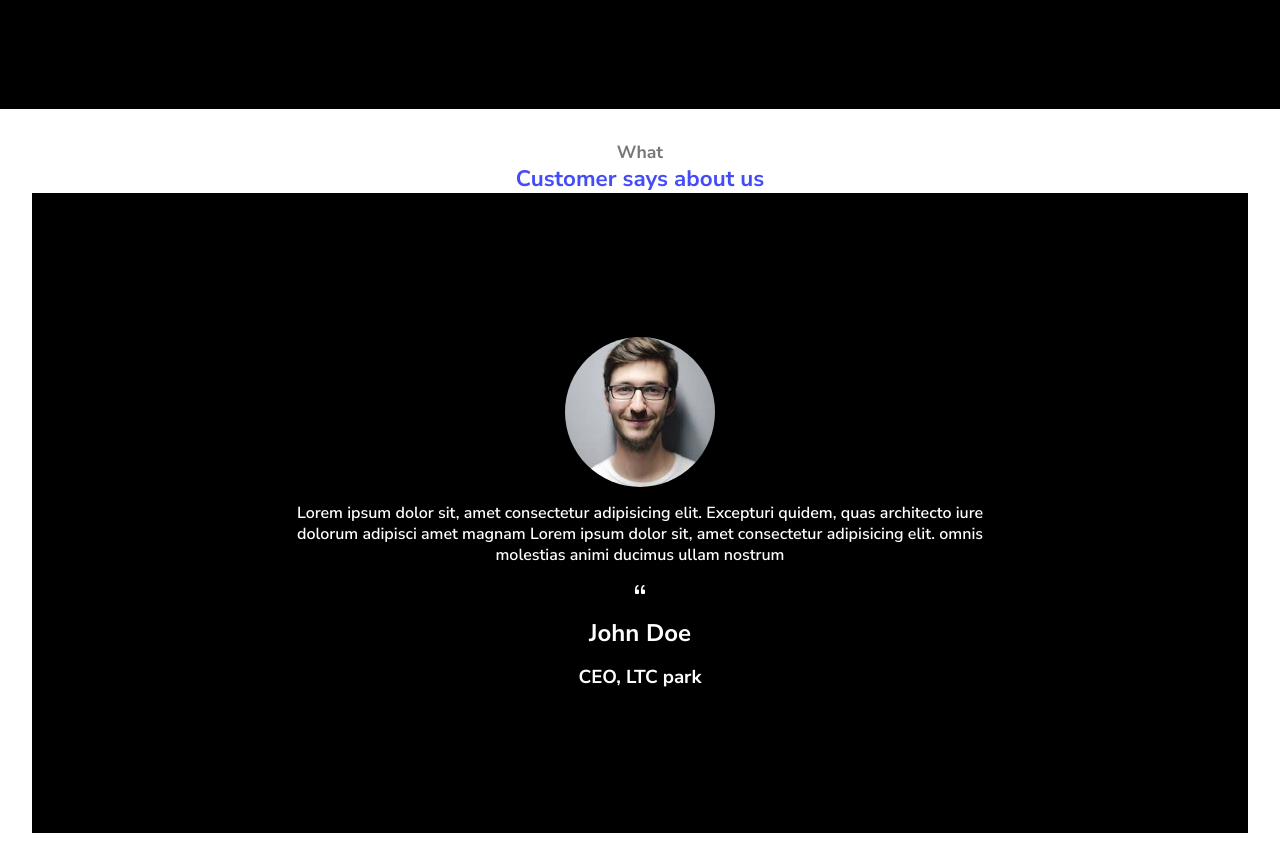
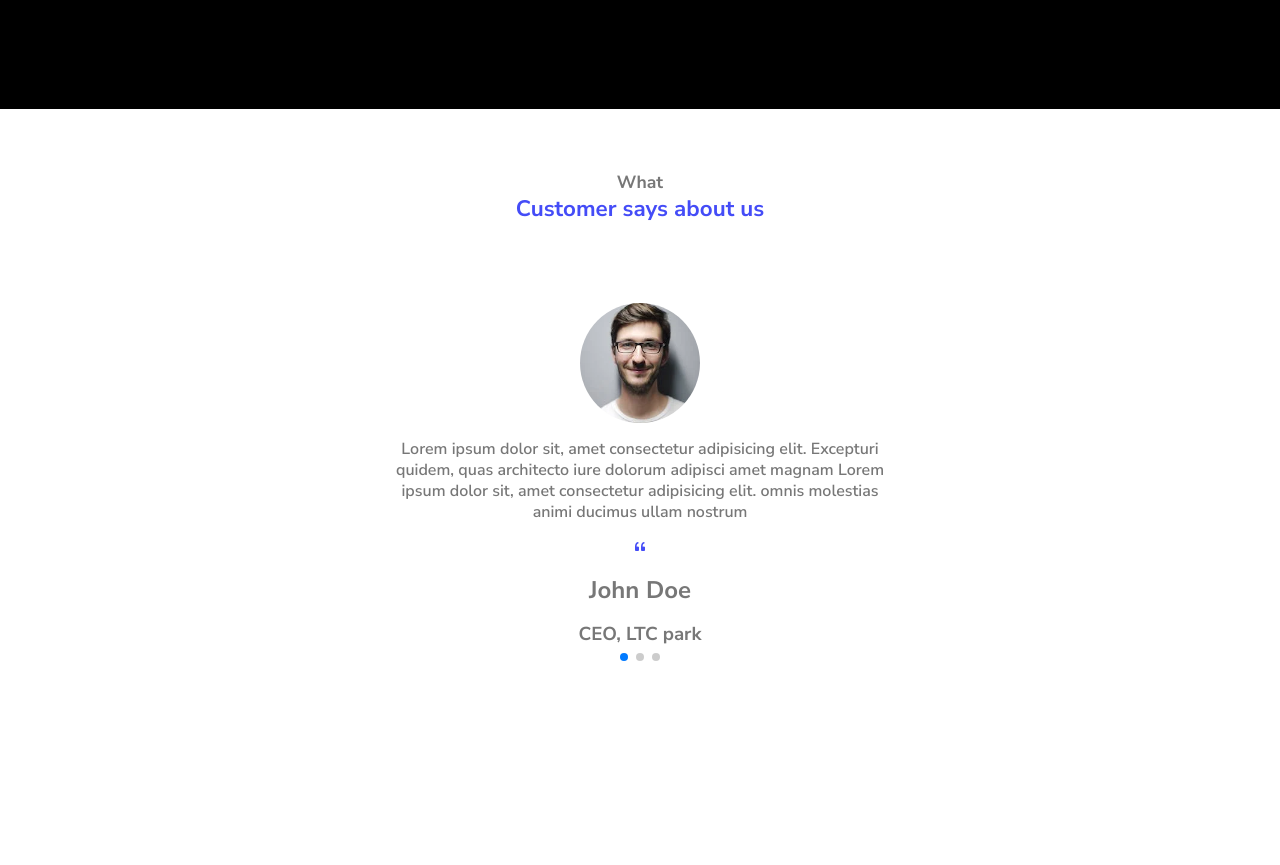
Before and after one commit to anthonyponson/NeoNexus, a website: page index.html in a window 1280 px wide. Shown: the part 3005-3870 px from the top of the page. After the commit the page ends 3714 px from the top, so only its background shows below. Drawn offline with nearby package versions, Linux system fonts and the light colour scheme.

Commit message:
testmonial added

```diff
--- a/index.html
+++ b/index.html
@@ -6,12 +6,19 @@
     <meta http-equiv="X-UA-Compatible" content="IE=edge">
     <meta name="viewport" content="width=device-width, initial-scale=1.0">
 
+    <link rel="stylesheet" href="css/swiper.min.css">
 
-    <link rel="stylesheet" href="https://cdn.jsdelivr.net/npm/bootstrap-icons@1.9.1/font/bootstrap-icons.css">
-
-    <link rel="stylesheet" href="https://cdn.jsdelivr.net/npm/bootstrap-icons@1.9.1/font/bootstrap-icons.css">
+    <link rel="stylesheet"
+        href="https://cdnjs.cloudflare.com/ajax/libs/bootstrap-icons/1.9.1/font/bootstrap-icons.min.css"
+        integrity="sha512-5PV92qsds/16vyYIJo3T/As4m2d8b6oWYfoqV+vtizRB6KhF1F9kYzWzQmsO6T3z3QG2Xdhrx7FQ+5R1LiQdUA=="
+        crossorigin="anonymous" referrerpolicy="no-referrer" />
 
     <link rel="stylesheet" href="css/style.css">
+
+
+
+
+
 
     <title>portfolio</title>
 </head>
@@ -272,6 +279,7 @@
                 <!-- <h3>App Development</h3> -->
             </div>
 
+
             <div class="work__bg6">
                 <!-- <h3>IOS Development</h3> -->
             </div>
@@ -288,7 +296,7 @@
         </div>
     </section>
 
-    <section class="testimonials">
+    <section class="testmonials">
 
         <div class="container container--pall">
 
@@ -298,11 +306,11 @@
 
             </div>
 
-            <div class="testmonials__testmonial">
+            <div class="testmonials__testmonial swiper mySwiper">
 
-                <div class="testmonials__content">
+                <div class="testmonials__content swiper-wrapper">
 
-                    <div class="testmonials__slide">
+                    <div class="testmonials__slide swiper-slide">
 
                         <div class="testmonials__image">
 
@@ -318,7 +326,7 @@
                                 consectetur
                                 adipisicing elit. omnis molestias animi ducimus ullam nostrum</p>
 
-                                <i class="bi bi-quote"></i>
+                            <i class="bi bi-quote"></i>
 
                             <h1 class="primary-heading">John Doe</h1>
 
@@ -326,13 +334,73 @@
 
                         </div>
 
+
+
+
                     </div>
-                </div>
+
+                    <div class="testmonials__slide swiper-slide">
+
+                        <div class="testmonials__image">
+
+                            <img class="image-responsive image-center" src="img/face2.jpeg" alt="">
+                        </div>
+
+                        <div class="testmonials__detail">
+
+                            <p class="testimonal-para">Lorem ipsum dolor sit, amet consectetur adipisicing elit.
+                                Excepturi
+                                quidem,
+                                quas architecto iure dolorum adipisci amet magnam Lorem ipsum dolor sit, amet
+                                consectetur
+                                adipisicing elit. omnis molestias animi ducimus ullam nostrum</p>
+
+                            <i class="bi bi-quote"></i>
+
+                            <h1 class="primary-heading">John Doe</h1>
+
+                            <h3 class="secondary-heading">CEO, LTC park </h3>
+
+                        </div>
 
 
 
 
+                    </div>
+
+                    <div class="testmonials__slide swiper-slide">
+
+                        <div class="testmonials__image">
+
+                            <img class="image-responsive image-center" src="img/face3.jpg" alt="">
+                        </div>
+
+                        <div class="testmonials__detail">
+
+                            <p class="testimonal-para">Lorem ipsum dolor sit, amet consectetur adipisicing elit.
+                                Excepturi
+                                quidem,
+                                quas architecto iure dolorum adipisci amet magnam Lorem ipsum dolor sit, amet
+                                consectetur
+                                adipisicing elit. omnis molestias animi ducimus ullam nostrum</p>
+
+                            <i class="bi bi-quote"></i>
+
+                            <h1 class="primary-heading">John Doe</h1>
+
+                            <h3 class="secondary-heading">CEO, LTC park </h3>
+
+                        </div>
+
+
+                    </div>
+
+
+
+                </div>
+                <div class="swiper-pagination"></div>
             </div>
+
 
         </div>
 
@@ -341,7 +409,8 @@
     </section>
 
 
-    <script src="https://cdnjs.cloudflare.com/ajax/libs/masonry/4.2.2/masonry.pkgd.min.js"></script>
+
+    <script src="https://cdn.jsdelivr.net/npm/swiper@8/swiper-bundle.min.js"></script>
 
     <script src="javascript/script.js"></script>
 
--- a/javascript/script.js
+++ b/javascript/script.js
@@ -32,3 +32,20 @@ const fadeElems = document.querySelectorAll('.has-fade');
 
 
 // mansory grid layout
+
+
+// swipper js
+
+var swiper = new Swiper(".mySwiper", {
+  slidesPerView: 1,
+  spaceBetween: 30,
+  loop: true,
+  pagination: {
+    el: ".swiper-pagination",
+    clickable: true,
+  },
+  navigation: {
+    nextEl: ".swiper-button-next",
+    prevEl: ".swiper-button-prev",
+  },
+});
--- a/sass/_testmonials.scss
+++ b/sass/_testmonials.scss
@@ -1,67 +1,83 @@
-.testmonials{
+.testmonials {
 
-    &__heading{
+    &__heading {
         text-align: center;
-        h2{
+        padding-bottom: 50px;
+        padding-top: 30px;
+
+        h2 {
             font-size: 1.1em;
             color: #777;
         }
-        h1{
+
+        h1 {
             font-size: 1.4em;
             color: #444CF7;
         }
     }
 
+    &__testmonial {
 
-    &__testmonial{
-        height: 80vh;
+        height: 100%;
         width: 100%;
         display: flex;
         justify-content: center;
         align-items: center;
-        background: #000;
     }
 
-    &__content{
-        max-width: 700px;
+    &__content {
+        height: 100%;
         margin: 0 auto;
         width: 100%;
-        // background: #000;
+        border-radius: 20px;
     }
 
-    &__slide{
+    &__slide {
+
+        background: #fff;
         display: flex;
         justify-content: center;
         align-items: center;
         flex-direction: column;
+        padding-bottom: 30px;
+
     }
 
-    &__image{
 
-        img{
+    &__image {
+        padding-top: 30px;
+
+        img {
+
             border-radius: 50%;
-            height: 150px;
-            width: 150px;
+            height: 120px;
+            width: 120px;
             object-fit: cover;
         }
     }
 
-    &__detail{
+    &__detail {
+        padding: 0 30px;
+        text-align: center;
+        color: #777;
+        max-width: 500px;
 
-       text-align: center;
-       color: #fff;
-
-       p{
+        p {
             padding: 1rem 0;
             font-size: 1rem;
             font-weight: 600;
         }
 
-       h1{
+        .bi-quote {
+            color: #444CF7;
+        }
+
+        h1 {
             padding: 1rem 0;
             font-size: 1.5rem;
         }
-       h2{
+
+        h2 {
             font-size: 1.1rem;
         }
 
```
Also changed, not shown: css/style.css, css/swiper.min.css (added), 1 other file. Lines whose indentation alone changed are shown as unchanged.
